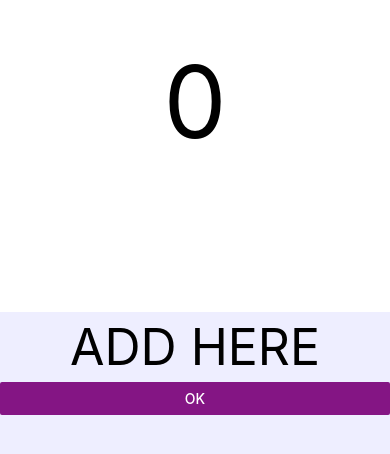
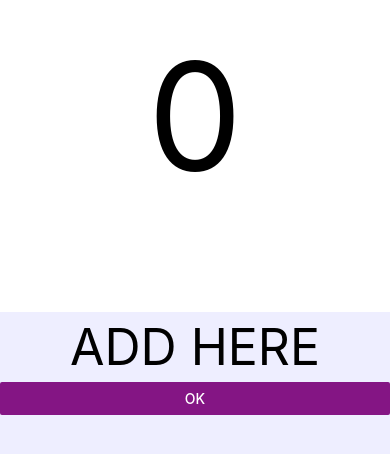
Before and after one commit to david-a/counTogether, a React Native app: screen / in a window 390 px wide. Shown: the part 110-564 px from the top of the page. Built offline with nearby package versions, Linux system fonts and the light colour scheme.

Commit message:
Added responsiveness

```diff
--- a/App.js
+++ b/App.js
@@ -27,7 +27,10 @@ export default class App extends React.Component {
         contentContainerStyle={styles.container}
       >
         <View style={styles.bigNumberContainer}>
-          <Text style={styles.bigNumber}>{this.calculateAmounts()}</Text>
+          <Text
+            adjustsFontSizeToFit
+            numberOfLines={1}
+            style={styles.bigNumber}>{this.calculateAmounts()}</Text>
         </View>
         <View style={styles.buttonsContainer}>
           <TextInput
@@ -64,7 +67,10 @@ const styles = StyleSheet.create({
     justifyContent: 'center'
   },
   bigNumber: {
-    fontSize: 100
+    textAlign: 'center',
+    fontSize: 150,
+    height: 150,
+    width: '90%'
   },
   buttonsContainer: {
     flex: 1,
```
Also changed, not shown: 2 other files (tests, documents, lock files or other folders).
